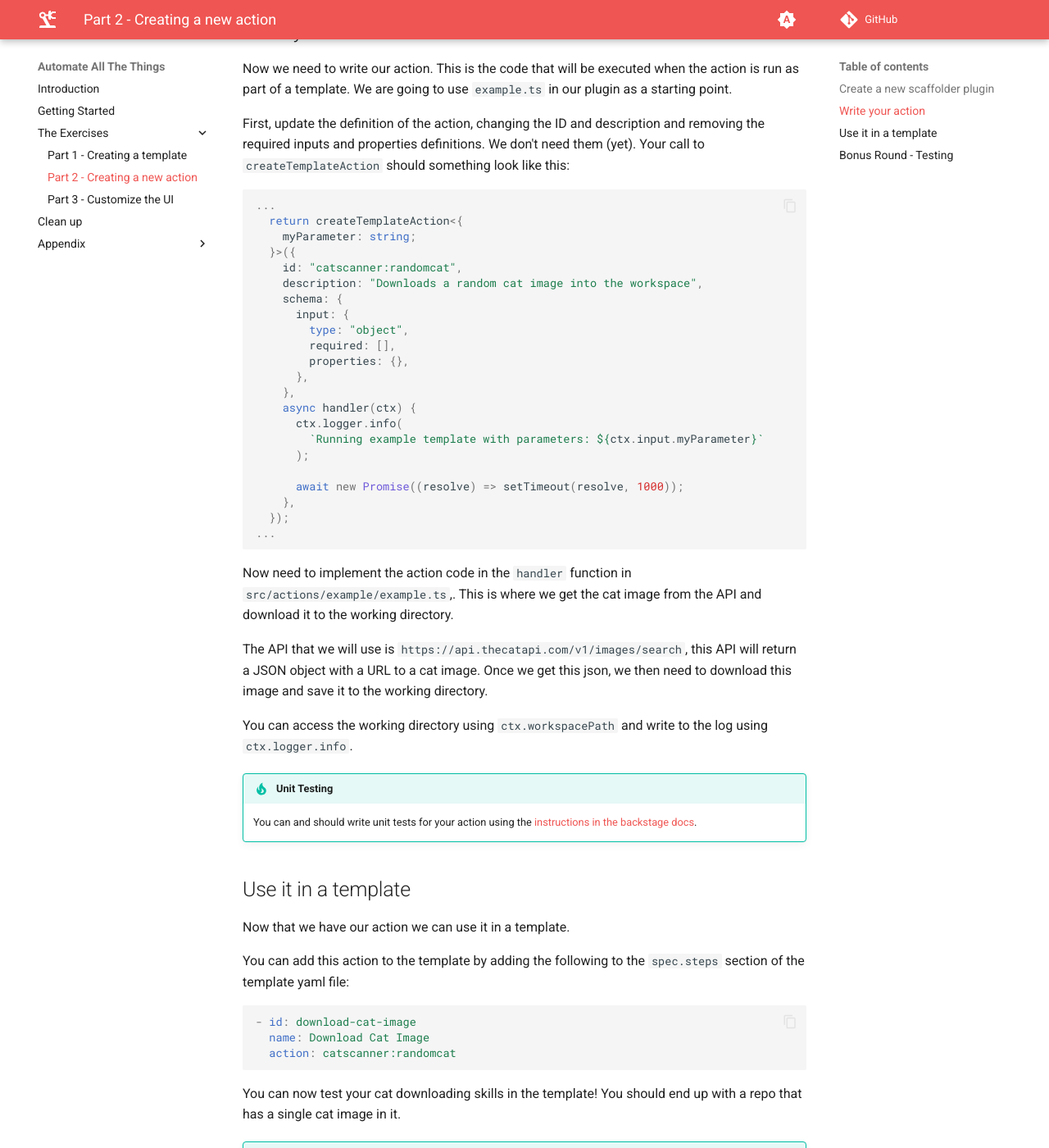
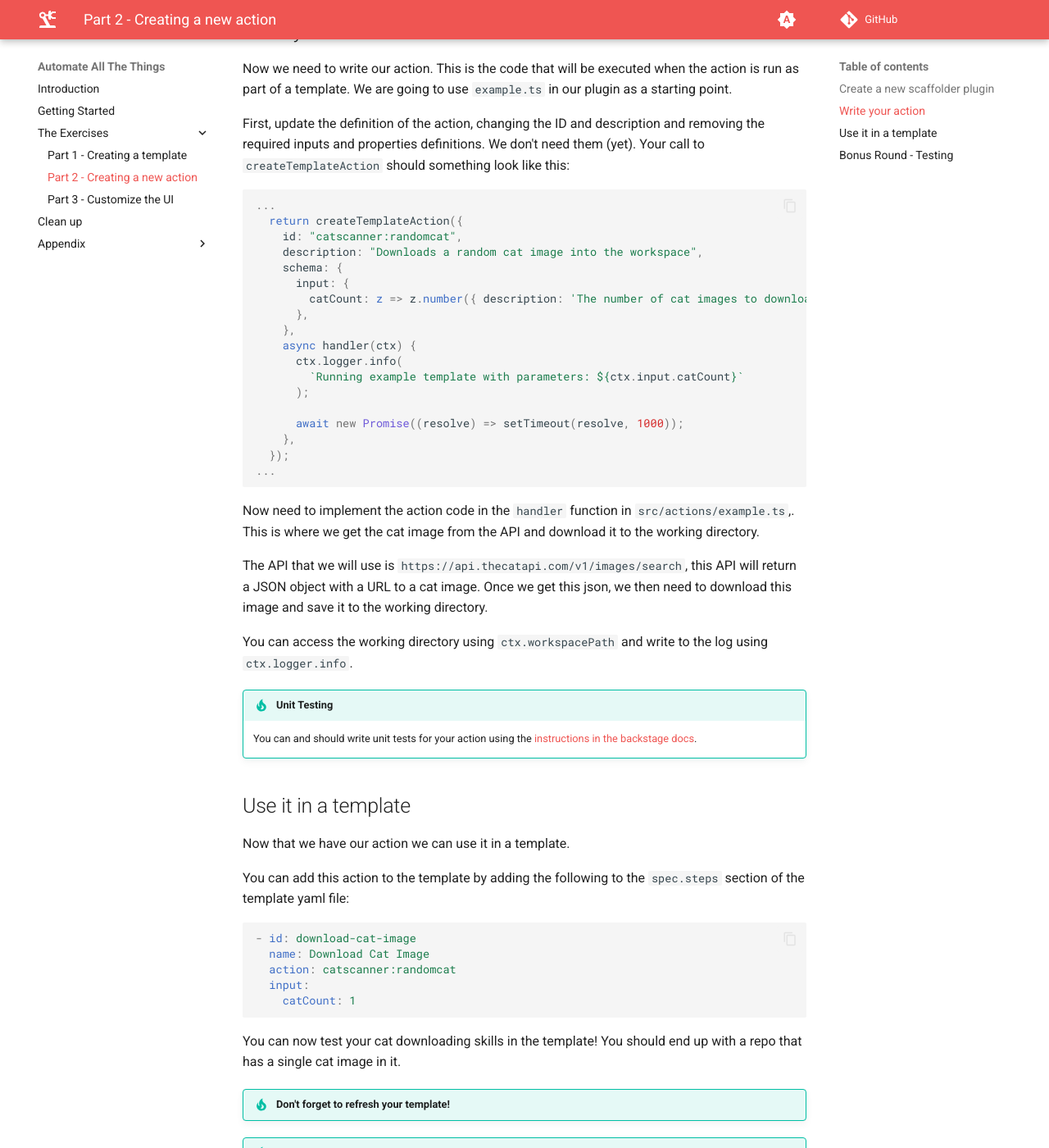
Before and after one commit to philips-labs/automation-workshop, an MkDocs documentation site: the page built from docs/part-2.md, in a window 1280 px wide and 1400 px high, scrolled down 1394 px. Shown: the whole window at 82% size. Built offline with MkDocs 1.6.1 and Material for MkDocs 9.7.7, drawn with Linux system fonts in a browser that asks for light colours; comment, search, counter and statistics services are not loaded.

Commit message:
fixing part 2 code example

````diff
--- a/docs/part-2.md
+++ b/docs/part-2.md
@@ -69,21 +69,17 @@ removing the required inputs and properties definitions. We don't need them
 
 ```typescript
 ...
-  return createTemplateAction<{
-    myParameter: string;
-  }>({
+  return createTemplateAction({
     id: "catscanner:randomcat",
     description: "Downloads a random cat image into the workspace",
     schema: {
       input: {
-        type: "object",
-        required: [],
-        properties: {},
+        catCount: z => z.number({ description: 'The number of cat images to download' })
       },
     },
     async handler(ctx) {
       ctx.logger.info(
-        `Running example template with parameters: ${ctx.input.myParameter}`
+        `Running example template with parameters: ${ctx.input.catCount}`
       );
 
       await new Promise((resolve) => setTimeout(resolve, 1000));
@@ -93,7 +89,7 @@ removing the required inputs and properties definitions. We don't need them
 ```
 
 Now need to implement the action code in the `handler` function in
-`src/actions/example/example.ts`,. This is where we get the cat image from the
+`src/actions/example.ts`,. This is where we get the cat image from the
 API and download it to the working directory.
 
 The API that we will use is `https://api.thecatapi.com/v1/images/search`, this
@@ -119,6 +115,8 @@ You can add this action to the template by adding the following to the
 - id: download-cat-image
   name: Download Cat Image
   action: catscanner:randomcat
+  input:
+    catCount: 1
 ```
 
 You can now test your cat downloading skills in the template! You should end up
````
